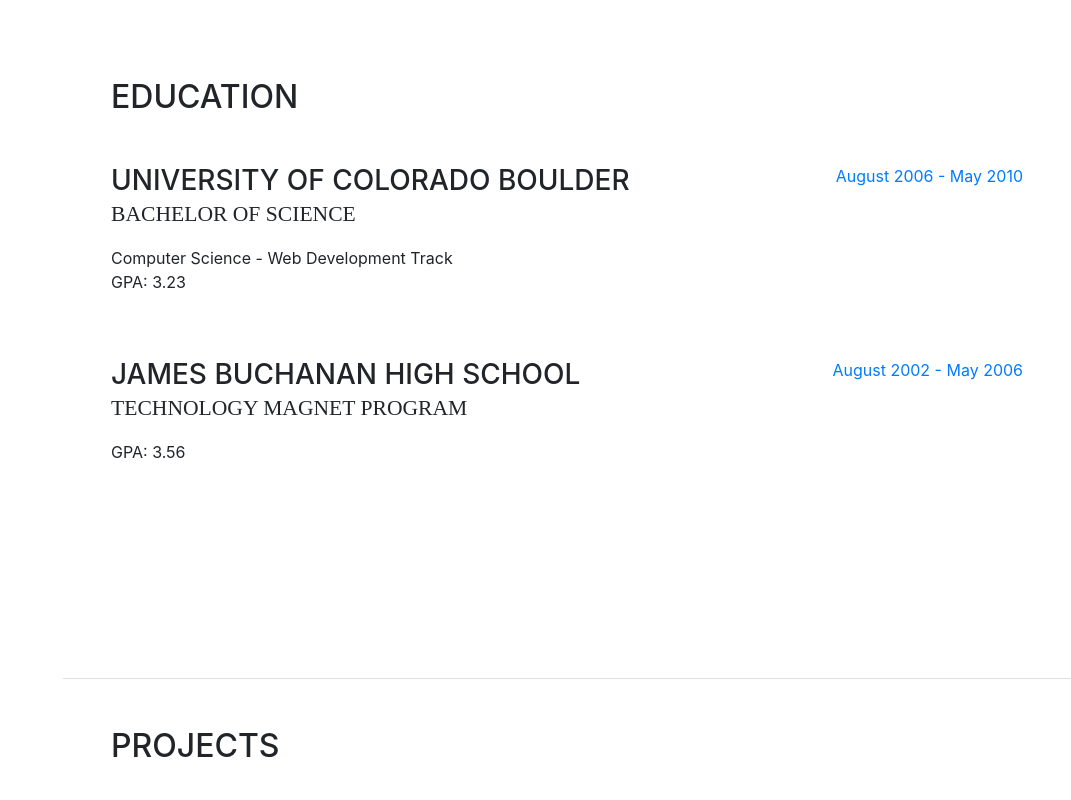
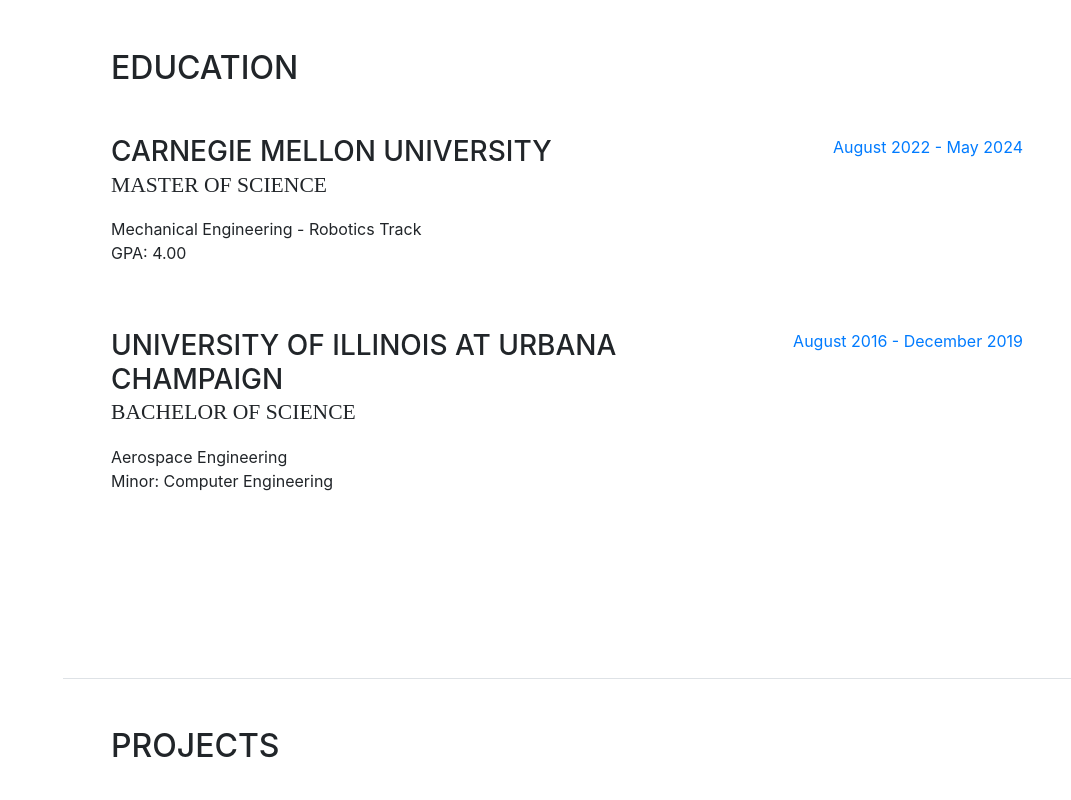
Before and after one commit to akshayra97/akshayra97.github.io, a website with bundled scripts: page index.html in a window 1280 px wide. Shown: the part 2000-2800 px from the top of the page, without its empty margins (209-1280 px from the left). Built offline with nearby package versions, Linux system fonts and the light colour scheme; a web font is replaced by a local one.

Commit message:
Commit 5

```diff
--- a/index.html
+++ b/index.html
@@ -170,24 +170,25 @@
 
           <div class="resume-item d-flex flex-column flex-md-row mb-5">
             <div class="resume-content mr-auto">
-              <h3 class="mb-0">University of Colorado Boulder</h3>
-              <div class="subheading mb-3">Bachelor of Science</div>
-              <div>Computer Science - Web Development Track</div>
-              <p>GPA: 3.23</p>
+              <h3 class="mb-0">Carnegie Mellon University</h3>
+              <div class="subheading mb-3">Master of Science</div>
+              <div>Mechanical Engineering - Robotics Track</div>
+              <p>GPA: 4.00</p>
             </div>
             <div class="resume-date text-md-right">
-              <span class="text-primary">August 2006 - May 2010</span>
+              <span class="text-primary">August 2022 - May 2024</span>
             </div>
           </div>
 
           <div class="resume-item d-flex flex-column flex-md-row">
             <div class="resume-content mr-auto">
-              <h3 class="mb-0">James Buchanan High School</h3>
-              <div class="subheading mb-3">Technology Magnet Program</div>
-              <p>GPA: 3.56</p>
+              <h3 class="mb-0">University of Illinois at Urbana Champaign</h3>
+              <div class="subheading mb-3">Bachelor of Science</div>
+              <div>Aerospace Engineering</div>
+              <p>Minor: Computer Engineering</p>
             </div>
             <div class="resume-date text-md-right">
-              <span class="text-primary">August 2002 - May 2006</span>
+              <span class="text-primary">August 2016 - December 2019</span>
             </div>
           </div>
 
@@ -285,8 +286,8 @@
       <section class="resume-section p-3 p-lg-5 d-flex flex-column" id="interests">
         <div class="my-auto">
           <h2 class="mb-5">Interests</h2>
-          <p>Apart from being a web developer, I enjoy most of my time being outdoors. In the winter, I am an avid skiier and novice ice climber. During the warmer months here in Colorado, I enjoy mountain biking, free climbing, and kayaking.</p>
-          <p class="mb-0">When forced indoors, I follow a number of sci-fi and fantasy genre movies and television shows, I am an aspiring chef, and I spend a large amount of my free time exploring the latest technolgy advancements in the front-end web development world.</p>
+          <p>Apart from being a robotics enthusiast, I enjoy most of my time being outdoors. In the winter, I am an avid skiier.</p>
+          <p class="mb-0">I am an aspiring chef, and I spend a large amount of my free time exploring the latest technolgy advancements in the front-end web development world.</p>
         </div>
       </section>
 
```
